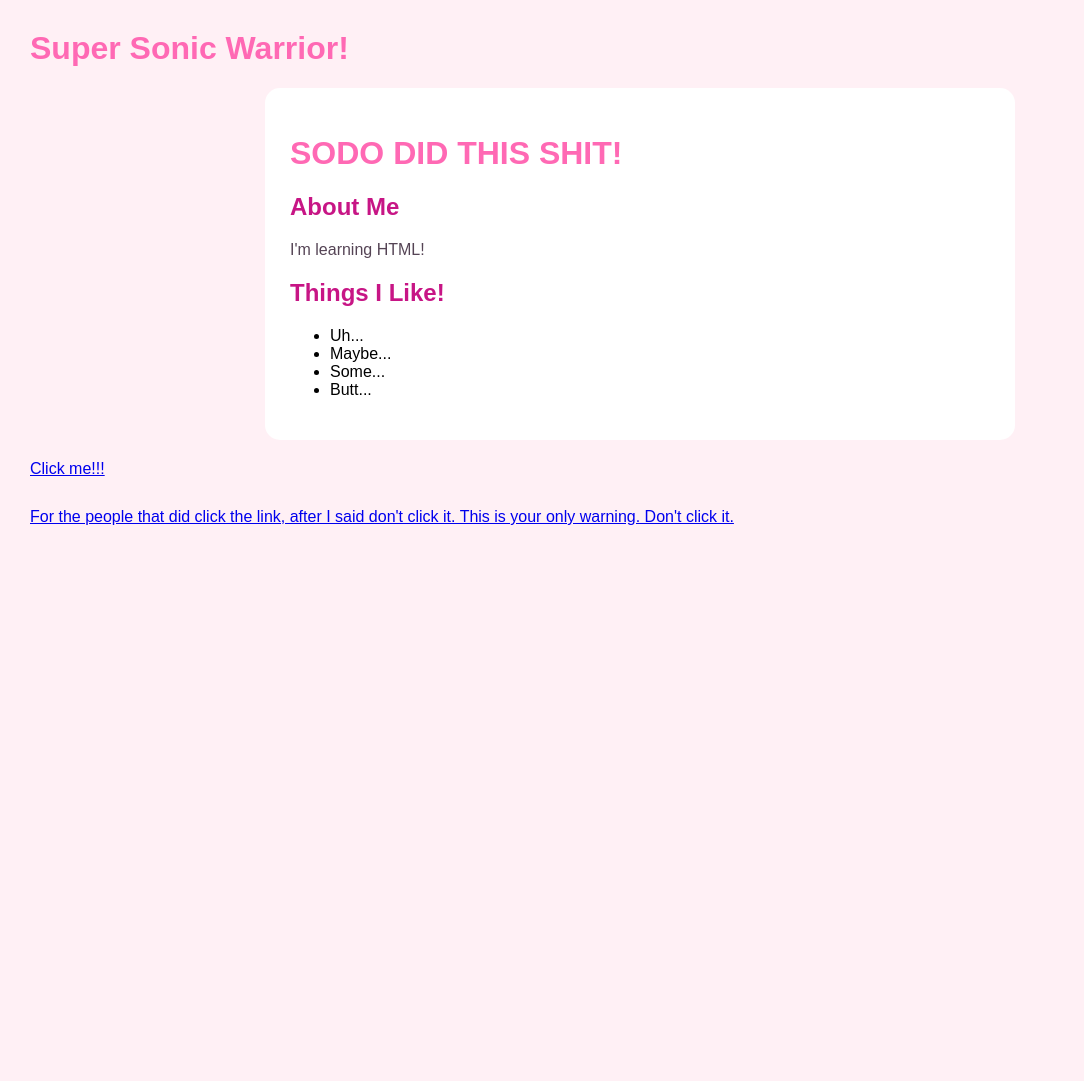
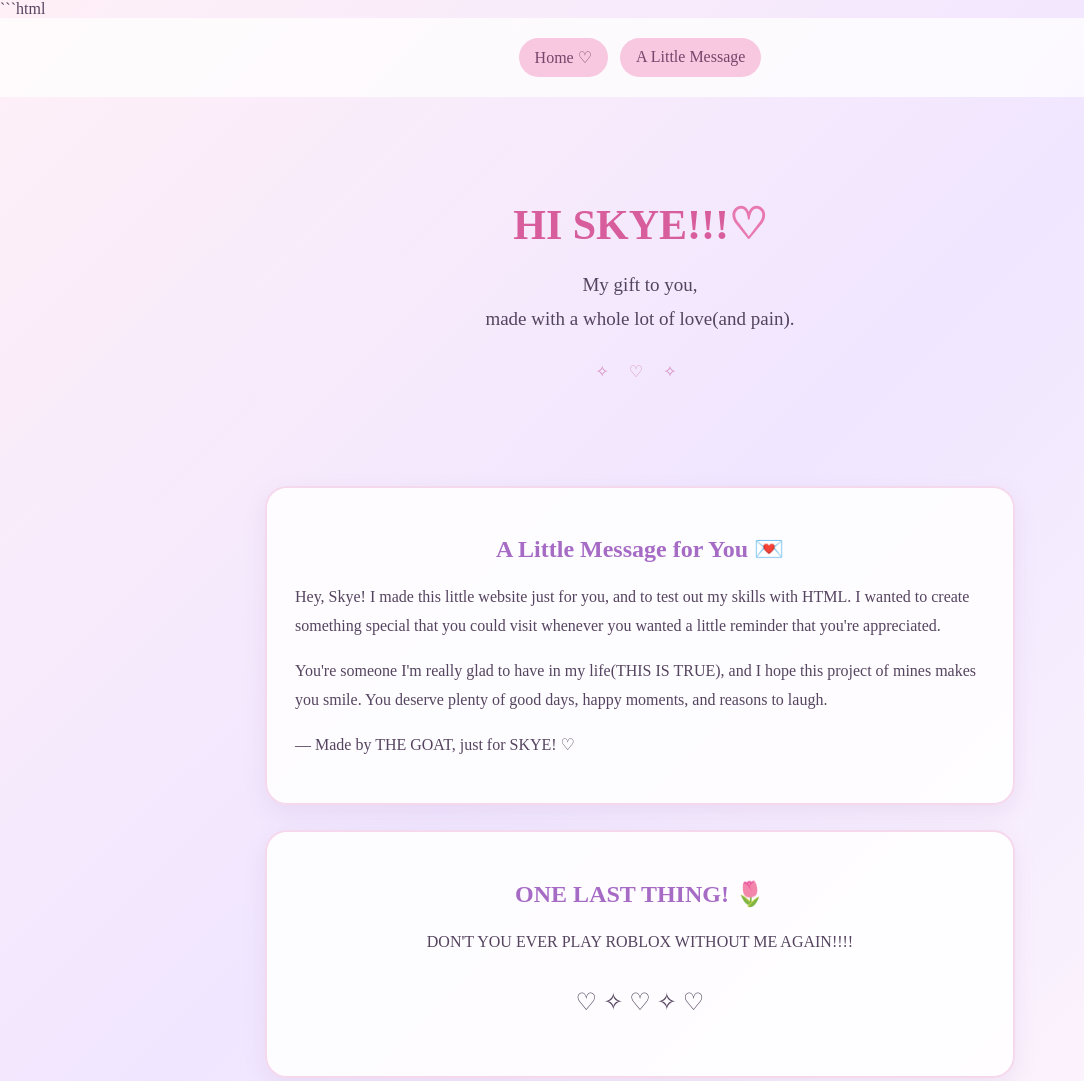
Before and after one commit to Sodoverse/bullshit, a plain HTML site: page index.html in a window 1280 px wide. Shown: the top 1081 px of the page, without its empty margins (0-1084 px from the left). Before the commit the page ends 800 px from the top, so only its background shows below. Drawn offline with Linux system fonts and the light colour scheme.

Commit message:
Add files via upload

````diff
--- a/index.html
+++ b/index.html
@@ -1,45 +1,257 @@
+```html
+<!DOCTYPE html>
+<html lang="en">
+
+<head>
+    <meta charset="UTF-8">
+    <meta name="viewport" content="width=device-width, initial-scale=1.0">
+
+    <title>A Little Website for You ♡</title>
+
     <style>
+        /* GENERAL PAGE STYLE */
         body {
-    background-color: lavenderblush;
-    font-family: Arial, sans-serif;
+            background: linear-gradient(
+                135deg,
+                #fff0f7,
+                #f0e6ff,
+                #fff7fc
+            );
+            font-family: "Times New Roman", serif;
+            color: #55445f;
             margin: 0;
-    padding: 30px;
+            padding: 0;
+            min-height: 100vh;
         }
 
+        /* NAVIGATION BAR */
+        .navbar {
+            display: flex;
+            justify-content: center;
+            flex-wrap: wrap;
+            gap: 12px;
+            padding: 20px;
+            background-color: rgba(255, 255, 255, 0.75);
+            position: sticky;
+            top: 0;
+            z-index: 10;
+        }
+
+        .navbar a {
+            display: inline-block;
+            padding: 10px 16px;
+            background-color: #f8c8e0;
+            color: #75456b;
+            text-decoration: none;
+            border-radius: 20px;
+            transition: background-color 0.3s,
+                        transform 0.3s;
+        }
+
+        .navbar a:hover {
+            background-color: #e8c8ff;
+            transform: translateY(-3px);
+        }
+
+        /* WELCOME SECTION */
+        .hero {
+            text-align: center;
+            padding: 75px 20px 60px;
+        }
+
+        .hero h1 {
+            color: #d85d9c;
+            font-size: 42px;
+            margin-bottom: 15px;
+        }
+
+        .hero p {
+            font-size: 19px;
+            line-height: 1.8;
+        }
+
+        .heart {
+            display: inline-block;
+            color: #e879b0;
+            animation: heartbeat 1.8s infinite;
+        }
+
+        /* CONTENT CARDS */
         .container {
-    background-color: white;
-    max-width: 700px;
-    margin: 20px auto;
-    padding: 25px;
-    border-radius: 15px;
+            max-width: 750px;
+            margin: 0 auto;
+            padding: 20px;
         }
-  h1 { color: hotpink; }
-  h2 { color: mediumvioletred; }
-  p { color: #554455; }
-  a {
-    display: block;
-    margin-bottom: 30px;
+
+        .card {
+            background-color: rgba(255, 255, 255, 0.85);
+            padding: 28px;
+            margin-bottom: 25px;
+            border: 2px solid #f6d8ed;
+            border-radius: 22px;
+            box-shadow: 0 8px 22px rgba(164, 112, 174, 0.12);
+            animation: fadeIn 1s ease both;
+        }
+
+        h2 {
+            color: #a66bc5;
+            text-align: center;
+        }
+
+        p {
+            line-height: 1.8;
+        }
+
+        /* MEMORY LIST */
+        .memory-list {
+            padding-left: 25px;
+            line-height: 2;
+        }
+
+        .memory-list li::marker {
+            color: #d85d9c;
+        }
+
+        /* DECORATIVE DIVIDER */
+        .divider {
+            text-align: center;
+            color: #d58cc2;
+            letter-spacing: 8px;
+            margin: 25px 0;
+        }
+
+        /* FOOTER */
+        footer {
+            text-align: center;
+            padding: 30px 15px;
+            color: #896c91;
+        }
+
+        /* ANIMATIONS */
+        @keyframes heartbeat {
+            0%, 100% {
+                transform: scale(1);
+            }
+
+            50% {
+                transform: scale(1.2);
+            }
+        }
+
+        @keyframes fadeIn {
+            from {
+                opacity: 0;
+                transform: translateY(12px);
+            }
+
+            to {
+                opacity: 1;
+                transform: translateY(0);
+            }
+        }
+
+        /* PHONE-FRIENDLY LAYOUT */
+        @media (max-width: 600px) {
+            .hero {
+                padding-top: 45px;
+            }
+
+            .hero h1 {
+                font-size: 32px;
+            }
+
+            .navbar {
+                gap: 8px;
+            }
+
+            .navbar a {
+                padding: 9px 12px;
+            }
+
+            .card {
+                padding: 20px;
+            }
+        }
+
+        /* RESPECT REDUCED-MOTION PREFERENCES */
+        @media (prefers-reduced-motion: reduce) {
+            *,
+            *::before,
+            *::after {
+                animation: none !important;
+                transition: none !important;
+                scroll-behavior: auto !important;
+            }
         }
     </style>
+</head>
 
-<h1>Super Sonic Warrior!</h1>
+<body>
 
-<div class="container">
+    <!-- NAVIGATION -->
+    <nav class="navbar">
+        <a href="#home">Home ♡</a>
+        <a href="#message">A Little Message</a>
+    </nav>
 
-    <h1>SODO DID THIS SHIT!</h1>
+    <!-- WELCOME SECTION -->
+    <header class="hero" id="home">
+        <h1>HI SKYE!!!<span class="heart">♡</span></h1>
 
-    <h2>About Me</h2>
-    <p>I'm learning HTML!</p>
+        <p>
+            My gift to you,<br>
+            made with a whole lot of love(and pain).
+        </p>
 
-    <h2>Things I Like!</h2>
-    <ul>
-        <li>Uh...</li>
-        <li>Maybe...</li>
-        <li>Some...</li>
-        <li>Butt...</li>
-    </ul>
+        <div class="divider">✧ ♡ ✧</div>
+    </header>
 
-</div>
+    <!-- MAIN CONTENT -->
+    <main class="container">
 
-<a href="https://www.pornhub.com">Click me!!!</a>
-<a href="https://www.xvideos.com">For the people that did click the link, after I said don't click it. This is your only warning. Don't click it.</a>
+        <!-- PERSONAL MESSAGE -->
+        <section class="card" id="message">
+            <h2>A Little Message for You 💌</h2>
+
+            <p>
+                Hey, Skye! I made this little website just for you, and to test out my skills with HTML.
+                I wanted to create something special that you could
+                visit whenever you wanted a little reminder that
+                you're appreciated.
+            </p>
+
+            <p>
+                You're someone I'm really glad to have in my life(THIS IS TRUE),
+                and I hope this project of mines makes
+                you smile. You deserve plenty of good days, happy
+                moments, and reasons to laugh.
+            </p>
+
+            <p>
+                — Made by THE GOAT, just for SKYE! ♡
+            </p>
+
+        </section>
+
+        <!-- ENDING MESSAGE -->
+        <section class="card">
+            <h2>ONE LAST THING! 🌷</h2>
+
+            <p style="text-align: center;">
+                DON'T YOU EVER PLAY ROBLOX WITHOUT ME AGAIN!!!!
+            </p>
+
+            <p style="text-align: center; font-size: 24px;">
+                ♡ ✧ ♡ ✧ ♡
+            </p>
+        </section>
+
+    </main>
+
+    <footer>
+        Made with love(ALOT), and a BUNCH of HTML and CSS ♡
+    </footer>
+
+</body>
+</html>
+```
````
Lines whose indentation alone changed are shown as unchanged.
